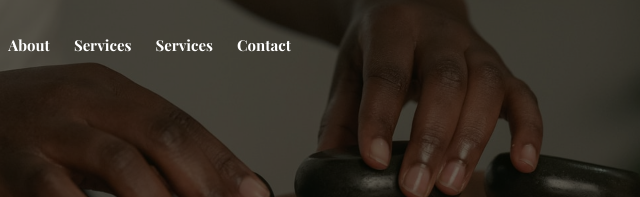
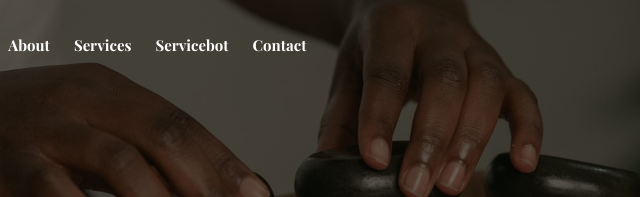
Before and after one commit to priyanshu07O/finalprojectfrt, a plain HTML site: page index.html in a window 1280 px wide. Shown: the top 197 px of the page, 311-951 px from the left. Drawn offline with nearby package versions, Linux system fonts and the light colour scheme; a web font is replaced by a local one.

Commit message:
Update index.html

```diff
--- a/index.html
+++ b/index.html
@@ -38,7 +38,7 @@
                             <a class="nav-link" href="services.html">Services</a>
                         </li>
                        <li class="nav-item">
-                            <a class="nav-link" href="servicechatbot.html">Services</a>
+                            <a class="nav-link" href="chatbot.html">servicebot</a>
                         </li>
 
                         <li class="nav-item">
```
